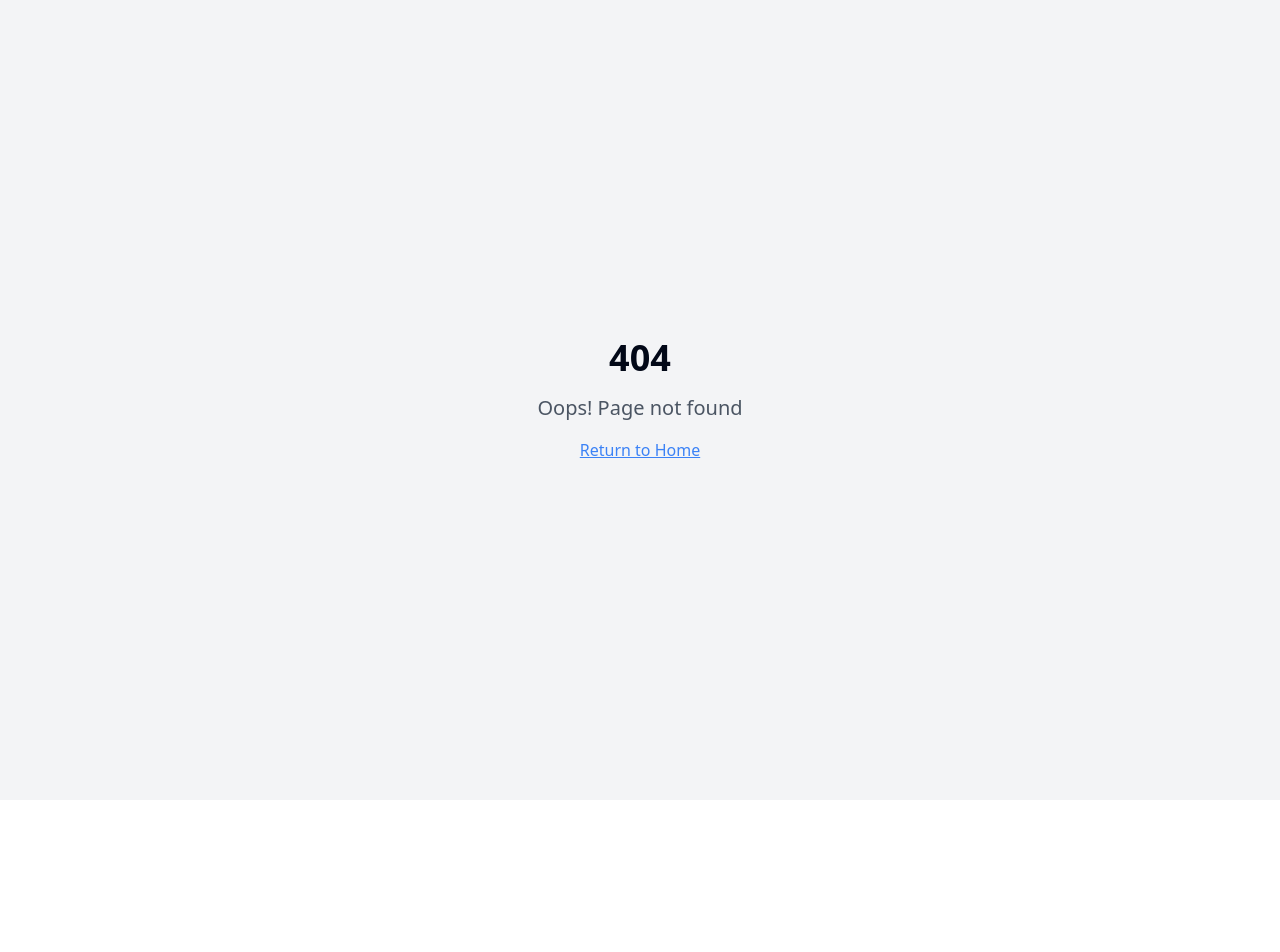
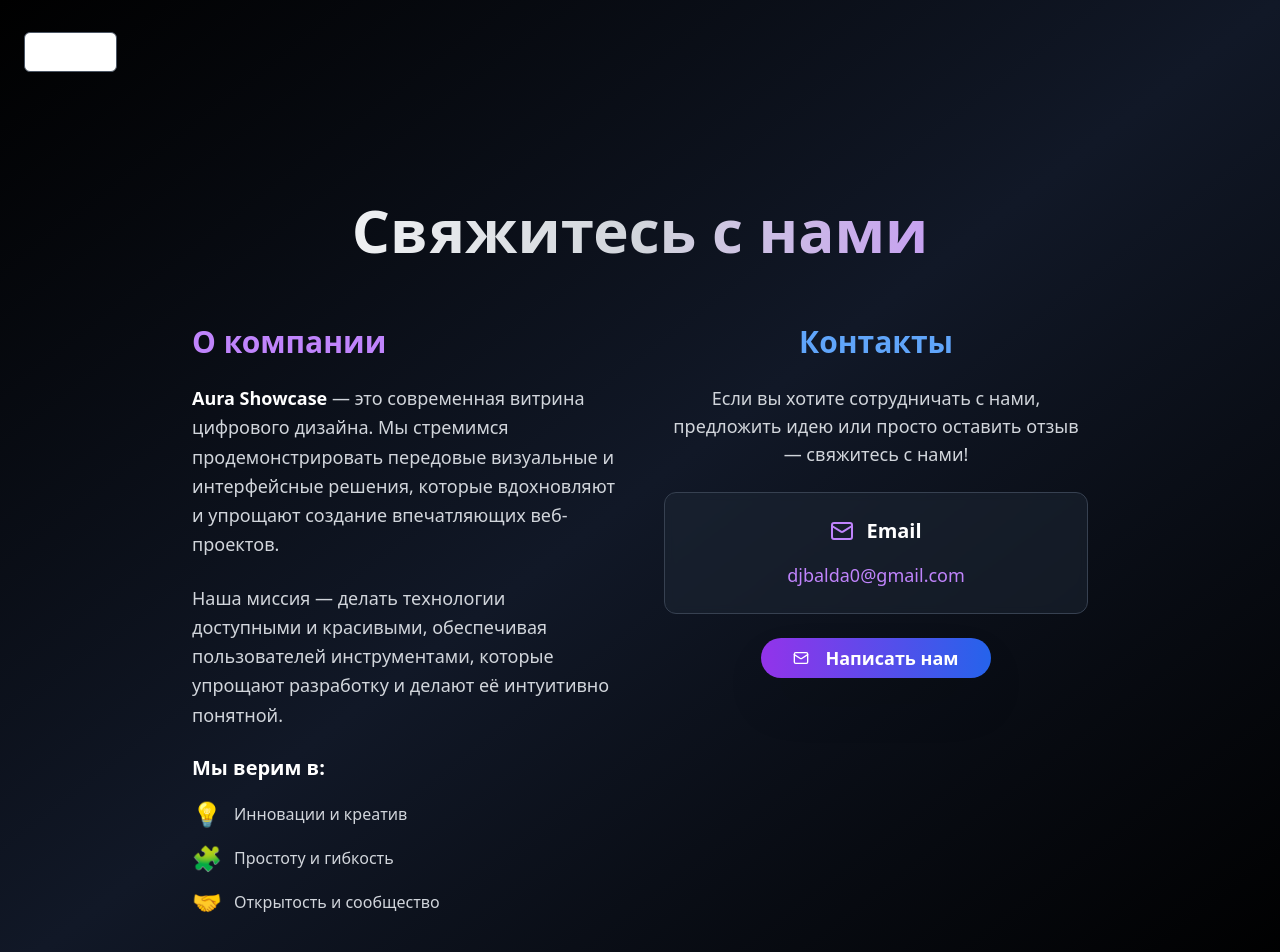
Before and after one commit to negryash/aurarn14, a React (Vite) app: page /contact in a window 1280 px wide. Before the commit this address had no page. Shown: the top 952 px of the page. Before the commit the page ends 800 px from the top, so only its background shows below. Built offline with nearby package versions, Linux system fonts and the light colour scheme.

Commit message:
Add contact page and footer
Added a contact page with the provided information and integrated it into the application.

```diff
--- a/src/App.tsx
+++ b/src/App.tsx
@@ -7,6 +7,7 @@ import { BrowserRouter, Routes, Route } from "react-router-dom";
 import Index from "./pages/Index";
 import Specifications from "./pages/Specifications";
 import Purchase from "./pages/Purchase";
+import Contact from "./pages/Contact";
 import NotFound from "./pages/NotFound";
 
 const queryClient = new QueryClient();
@@ -21,6 +22,7 @@ const App = () => (
           <Route path="/" element={<Index />} />
           <Route path="/specifications" element={<Specifications />} />
           <Route path="/purchase" element={<Purchase />} />
+          <Route path="/contact" element={<Contact />} />
           {/* ADD ALL CUSTOM ROUTES ABOVE THE CATCH-ALL "*" ROUTE */}
           <Route path="*" element={<NotFound />} />
         </Routes>
--- /dev/null
+++ b/src/components/Footer.tsx
@@ -0,0 +1,79 @@
+
+import { Mail } from "lucide-react";
+import { useNavigate } from "react-router-dom";
+import { Button } from "@/components/ui/button";
+
+const Footer = () => {
+  const navigate = useNavigate();
+
+  return (
+    <footer className="bg-black/80 backdrop-blur-sm border-t border-gray-800 py-16">
+      <div className="container mx-auto px-6">
+        <div className="grid md:grid-cols-2 gap-12">
+          {/* About Section */}
+          <div className="space-y-6">
+            <h3 className="text-2xl font-bold text-transparent bg-clip-text bg-gradient-to-r from-purple-400 to-blue-400">
+              Aura Showcase
+            </h3>
+
+            <p className="text-gray-400 leading-relaxed">
+              Современная витрина цифрового дизайна. Мы стремимся продемонстрировать передовые
+              визуальные и интерфейсные решения, которые вдохновляют и упрощают создание
+              впечатляющих веб-проектов.
+            </p>
+
+            <div className="space-y-3">
+              <div className="flex items-center space-x-3 text-gray-400">
+                <span className="text-lg">💡</span>
+                <span>Инновации и креатив</span>
+              </div>
+              <div className="flex items-center space-x-3 text-gray-400">
+                <span className="text-lg">🧩</span>
+                <span>Простоту и гибкость</span>
+              </div>
+              <div className="flex items-center space-x-3 text-gray-400">
+                <span className="text-lg">🤝</span>
+                <span>Открытость и сообщество</span>
+              </div>
+            </div>
+          </div>
+
+          {/* Contact Section */}
+          <div className="space-y-6">
+            <h3 className="text-2xl font-bold text-white">Контакты</h3>
+
+            <p className="text-gray-400">
+              Хотите сотрудничать с нами, предложить идею или оставить отзыв?
+            </p>
+
+            <div className="flex items-center space-x-3 text-gray-300">
+              <Mail size={20} />
+              <a
+                href="mailto:djbalda0@gmail.com"
+                className="hover:text-purple-400 transition-colors"
+              >
+                djbalda0@gmail.com
+              </a>
+            </div>
+
+            <Button
+              onClick={() => navigate('/contact')}
+              variant="outline"
+              className="border-gray-600 text-white hover:bg-gray-800 hover:border-gray-500"
+            >
+              Связаться с нами
+            </Button>
+          </div>
+        </div>
+
+        <div className="border-t border-gray-800 mt-12 pt-8 text-center">
+          <p className="text-gray-500">
+            © 2024 Aura Showcase. Все права защищены.
+          </p>
+        </div>
+      </div>
+    </footer>
+  );
+};
+
+export default Footer;
--- /dev/null
+++ b/src/pages/Contact.tsx
@@ -0,0 +1,99 @@
+
+import { Mail } from "lucide-react";
+import { Button } from "@/components/ui/button";
+
+const Contact = () => {
+  return (
+    <div className="min-h-screen bg-gradient-to-br from-black via-gray-900 to-black text-white">
+      {/* Header */}
+      <div className="container mx-auto px-6 py-8">
+        <Button
+          onClick={() => window.history.back()}
+          variant="outline"
+          className="mb-8 border-gray-600 text-white hover:bg-gray-800"
+        >
+          ← Назад
+        </Button>
+      </div>
+
+      {/* Main Content */}
+      <div className="container mx-auto px-6 py-16">
+        <div className="max-w-4xl mx-auto text-center">
+          <h1 className="text-5xl md:text-6xl font-bold text-transparent bg-clip-text bg-gradient-to-r from-white via-gray-300 to-purple-400 mb-8">
+            Свяжитесь с нами
+          </h1>
+
+          <div className="grid md:grid-cols-2 gap-12 mt-16">
+            {/* About Section */}
+            <div className="space-y-6 text-left">
+              <h2 className="text-3xl font-bold text-purple-400 mb-6">О компании</h2>
+
+              <p className="text-gray-300 text-lg leading-relaxed">
+                <span className="text-white font-semibold">Aura Showcase</span> — это современная витрина
+                цифрового дизайна. Мы стремимся продемонстрировать передовые визуальные и интерфейсные
+                решения, которые вдохновляют и упрощают создание впечатляющих веб-проектов.
+              </p>
+
+              <p className="text-gray-300 text-lg leading-relaxed">
+                Наша миссия — делать технологии доступными и красивыми, обеспечивая пользователей
+                инструментами, которые упрощают разработку и делают её интуитивно понятной.
+              </p>
+
+              <div className="space-y-4 mt-8">
+                <h3 className="text-xl font-semibold text-white">Мы верим в:</h3>
+                <div className="space-y-3">
+                  <div className="flex items-center space-x-3">
+                    <span className="text-2xl">💡</span>
+                    <span className="text-gray-300">Инновации и креатив</span>
+                  </div>
+                  <div className="flex items-center space-x-3">
+                    <span className="text-2xl">🧩</span>
+                    <span className="text-gray-300">Простоту и гибкость</span>
+                  </div>
+                  <div className="flex items-center space-x-3">
+                    <span className="text-2xl">🤝</span>
+                    <span className="text-gray-300">Открытость и сообщество</span>
+                  </div>
+                </div>
+              </div>
+            </div>
+
+            {/* Contact Section */}
+            <div className="space-y-6">
+              <h2 className="text-3xl font-bold text-blue-400 mb-6">Контакты</h2>
+
+              <p className="text-gray-300 text-lg">
+                Если вы хотите сотрудничать с нами, предложить идею или просто оставить отзыв — свяжитесь с нами!
+              </p>
+
+              <div className="bg-gray-800/50 backdrop-blur-sm border border-gray-700 rounded-xl p-6 mt-8">
+                <div className="flex items-center justify-center space-x-3 mb-4">
+                  <Mail className="text-purple-400" size={24} />
+                  <span className="text-xl font-semibold text-white">Email</span>
+                </div>
+                <a
+                  href="mailto:djbalda0@gmail.com"
+                  className="text-purple-400 hover:text-purple-300 text-lg font-medium transition-colors"
+                >
+                  djbalda0@gmail.com
+                </a>
+              </div>
+
+              <div className="mt-8">
+                <Button
+                  onClick={() => window.location.href = 'mailto:djbalda0@gmail.com'}
+                  className="bg-gradient-to-r from-purple-600 to-blue-600 hover:from-purple-700 hover:to-blue-700 text-white px-8 py-3 text-lg font-semibold rounded-full shadow-2xl hover:shadow-purple-500/25 transition-all duration-300 hover:scale-105"
+                >
+                  <Mail className="mr-2" size={20} />
+                  Написать нам
+                </Button>
+              </div>
+            </div>
+          </div>
+        </div>
+      </div>
+    </div>
+  );
+};
+
+export default Contact;
--- a/src/pages/Index.tsx
+++ b/src/pages/Index.tsx
@@ -2,6 +2,7 @@
 import Hero from "../components/Hero";
 import ProductShowcase from "../components/ProductShowcase";
 import Features from "../components/Features";
+import Footer from "../components/Footer";
 
 const Index = () => {
   return (
@@ -9,6 +10,7 @@ const Index = () => {
       <Hero />
       <ProductShowcase />
       <Features />
+      <Footer />
     </div>
   );
 };
```
